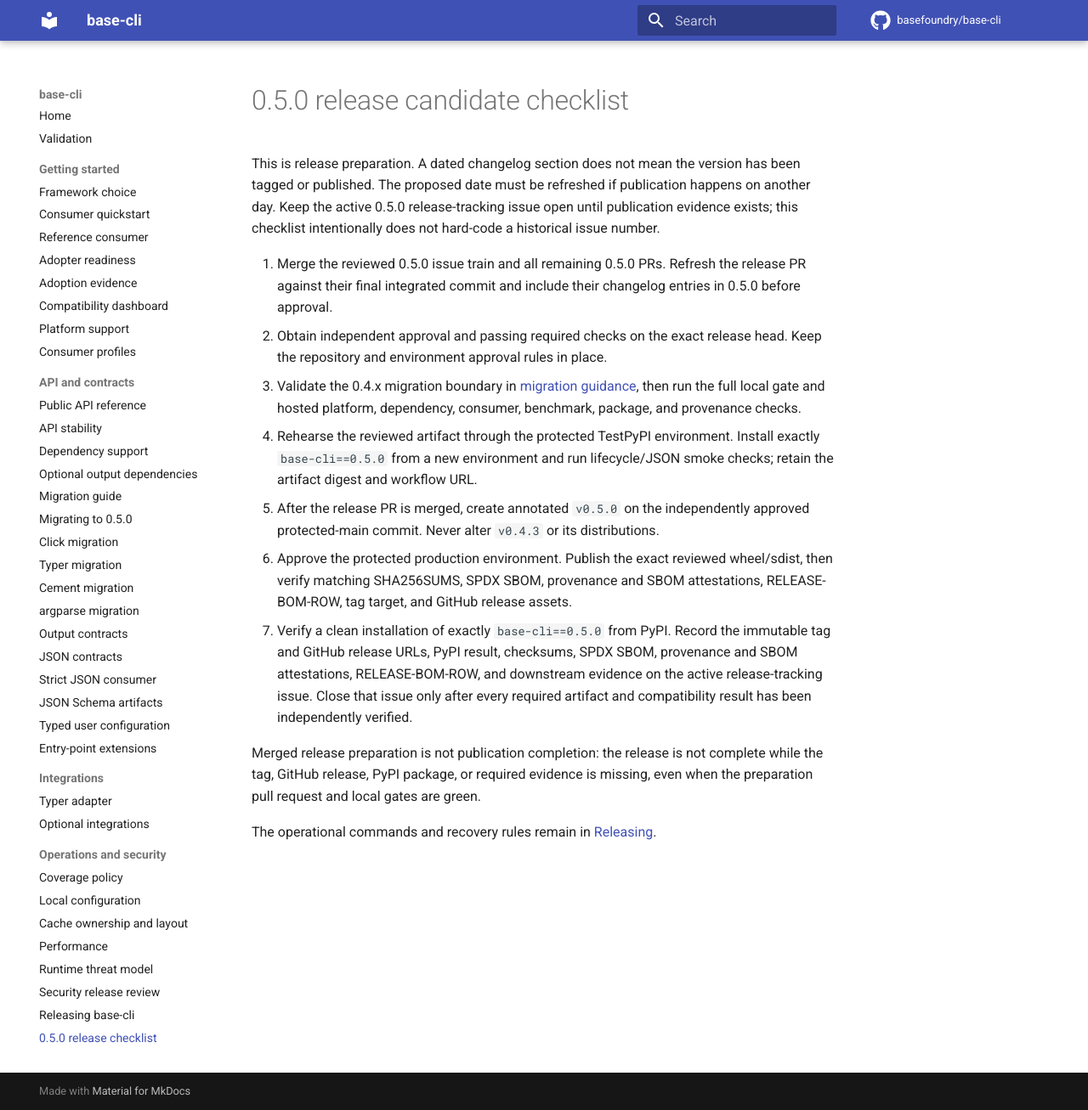
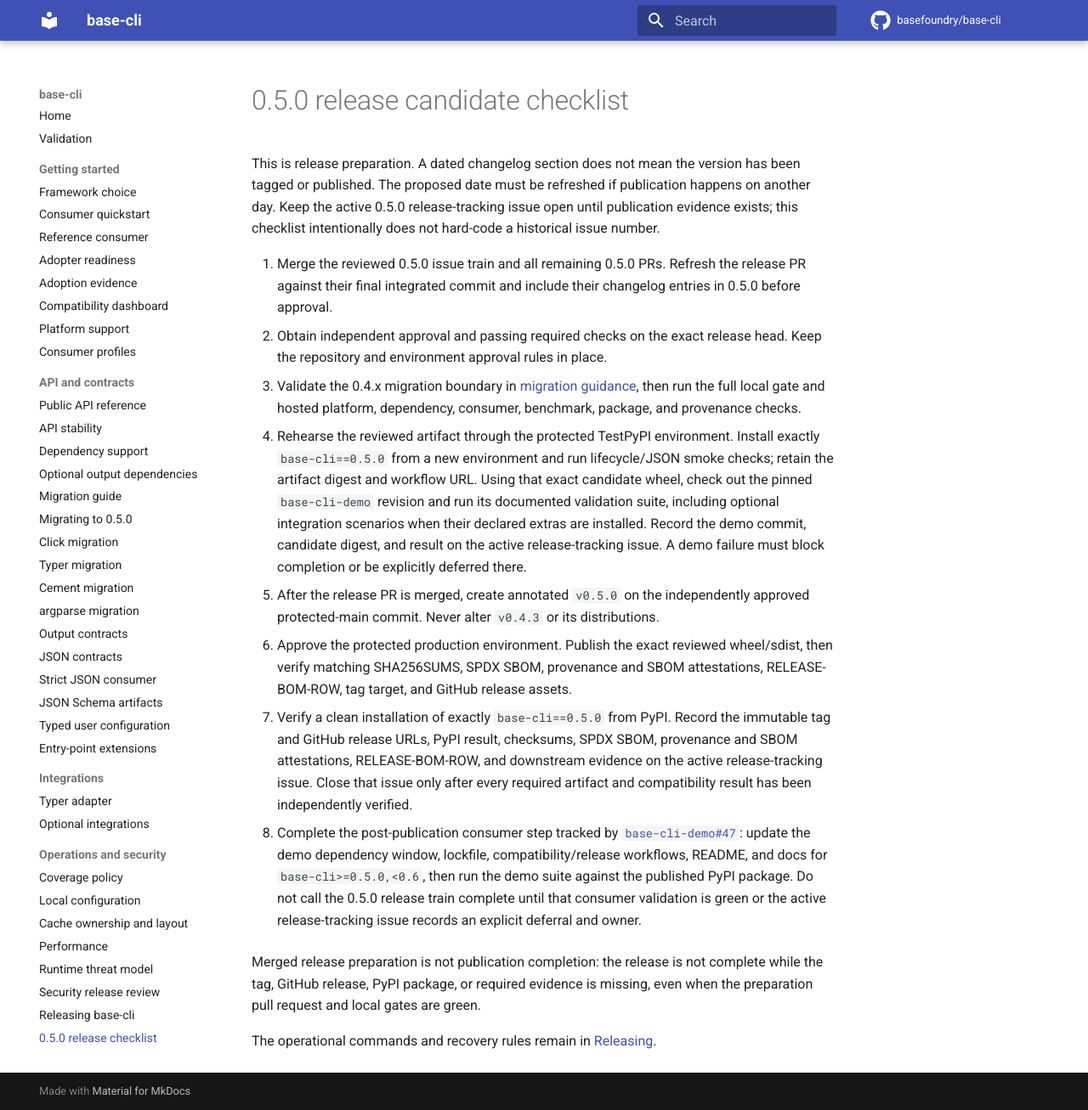
Before and after one commit to basefoundry/base-cli, an MkDocs documentation site: the page built from docs/release-0.5.0-checklist.md, in a window 1280 px wide and 1307 px high. Shown: the whole window at 85% size. Built offline with MkDocs 1.6.1 and Material for MkDocs 9.7.7, drawn with Linux system fonts in a browser that asks for light colours; comment, search, counter and statistics services are not loaded.

Commit message:
docs: add demo validation to the 0.5 release checklist

```diff
--- a/docs/release-0.5.0-checklist.md
+++ b/docs/release-0.5.0-checklist.md
@@ -16,7 +16,12 @@ historical issue number.
    benchmark, package, and provenance checks.
 4. Rehearse the reviewed artifact through the protected TestPyPI environment.
    Install exactly `base-cli==0.5.0` from a new environment and run lifecycle/JSON
-   smoke checks; retain the artifact digest and workflow URL.
+   smoke checks; retain the artifact digest and workflow URL. Using that exact
+   candidate wheel, check out the pinned `base-cli-demo` revision and run its
+   documented validation suite, including optional integration scenarios when
+   their declared extras are installed. Record the demo commit, candidate
+   digest, and result on the active release-tracking issue. A demo failure must
+   block completion or be explicitly deferred there.
 5. After the release PR is merged, create annotated `v0.5.0` on the independently
    approved protected-main commit. Never alter `v0.4.3` or its distributions.
 6. Approve the protected production environment. Publish the exact reviewed
@@ -28,6 +33,14 @@ historical issue number.
    on the active release-tracking issue. Close that issue only after every
    required artifact and compatibility result has been independently verified.
 
+8. Complete the post-publication consumer step tracked by
+   [`base-cli-demo#47`](https://github.com/basefoundry/base-cli-demo/issues/47):
+   update the demo dependency window, lockfile, compatibility/release
+   workflows, README, and docs for `base-cli>=0.5.0,<0.6`, then run the demo
+   suite against the published PyPI package. Do not call the 0.5.0 release
+   train complete until that consumer validation is green or the active
+   release-tracking issue records an explicit deferral and owner.
+
 Merged release preparation is not publication completion: the release is not
 complete while the tag, GitHub release, PyPI package, or required evidence is
 missing, even when the preparation pull request and local gates are green.
```
